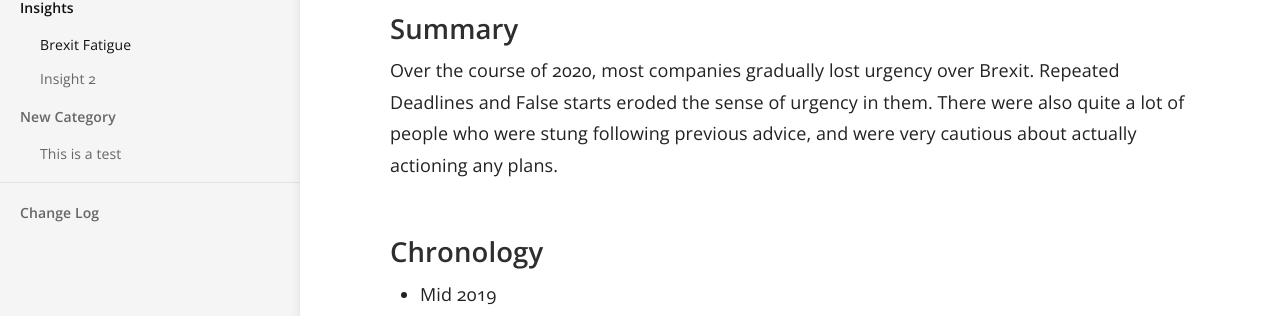
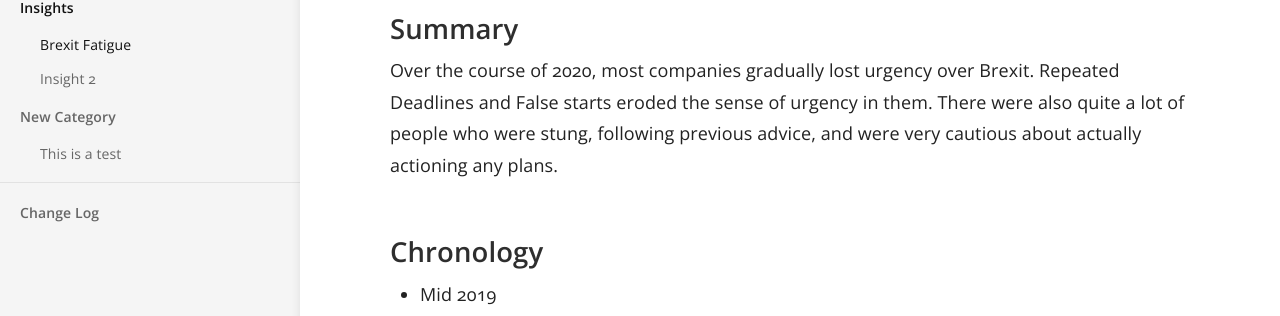
Before and after one commit to scotentSD/insights, a Jekyll site: the page built from _docs/Content/01-BrexitFatigue.md, in a window 1280 px wide. Shown: the part 213-529 px from the top of the page. Built offline with Jekyll 4.4.1, drawn with Linux system fonts in a browser that asks for light colours.

```diff
--- a/_docs/Content/01-BrexitFatigue.md
+++ b/_docs/Content/01-BrexitFatigue.md
@@ -6,7 +6,7 @@ order: 1
 ## Summary
 Over the course of 2020, most companies gradually lost urgency over Brexit.
 Repeated Deadlines and False starts eroded the sense of urgency in them.
-There were also quite a lot of people who were stung following previous advice, and were very cautious about actually actioning any plans.
+There were also quite a lot of people who were stung, following previous advice, and were very cautious about actually actioning any plans.
 
 ## Chronology
 - Mid 2019
```
